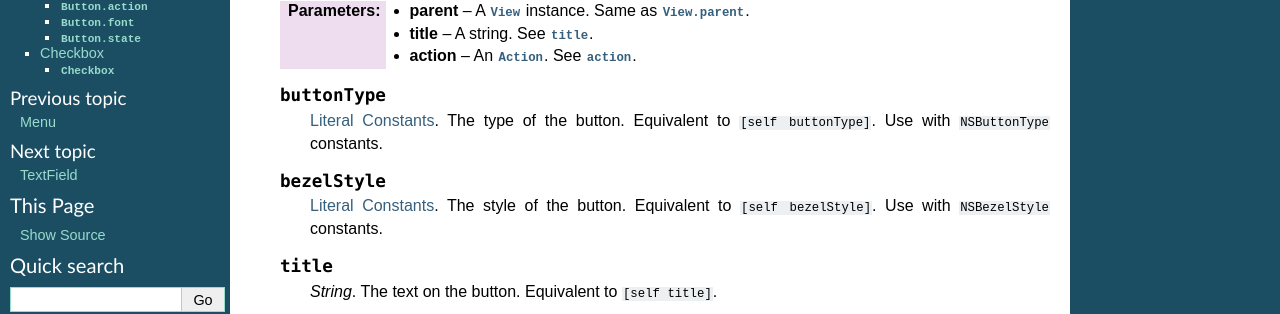
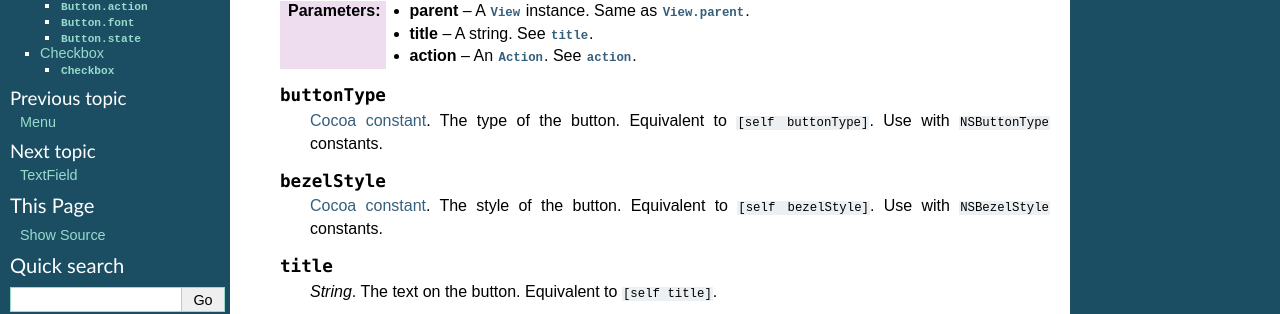
Before and after one commit to hsoft/xibless, a Sphinx documentation site: the page built from docs/api/button.rst, in a window 1280 px wide. Shown: the part 157-471 px from the top of the page. Built offline with Sphinx 7.4.7, drawn with Linux system fonts in a browser that asks for light colours.

Commit message:
Tweaked button doc.

```diff
--- a/docs/api/button.rst
+++ b/docs/api/button.rst
@@ -11,13 +11,13 @@ The ``Button`` is a :class:`View` subclass which represents Cocoa's ``NSButton``
 
     .. attribute:: buttonType
 
-        :ref:`literal-consts`. The type of the button. Equivalent to ``[self buttonType]``. Use
-        with ``NSButtonType`` constants.
+        :ref:`Cocoa constant <literal-consts>`. The type of the button. Equivalent to
+        ``[self buttonType]``. Use with ``NSButtonType`` constants.
 
     .. attribute:: bezelStyle
 
-        :ref:`literal-consts`. The style of the button. Equivalent to ``[self bezelStyle]``. Use
-        with ``NSBezelStyle`` constants.
+        :ref:`Cocoa constant <literal-consts>`. The style of the button. Equivalent to
+        ``[self bezelStyle]``. Use with ``NSBezelStyle`` constants.
 
     .. attribute:: title
 
```
